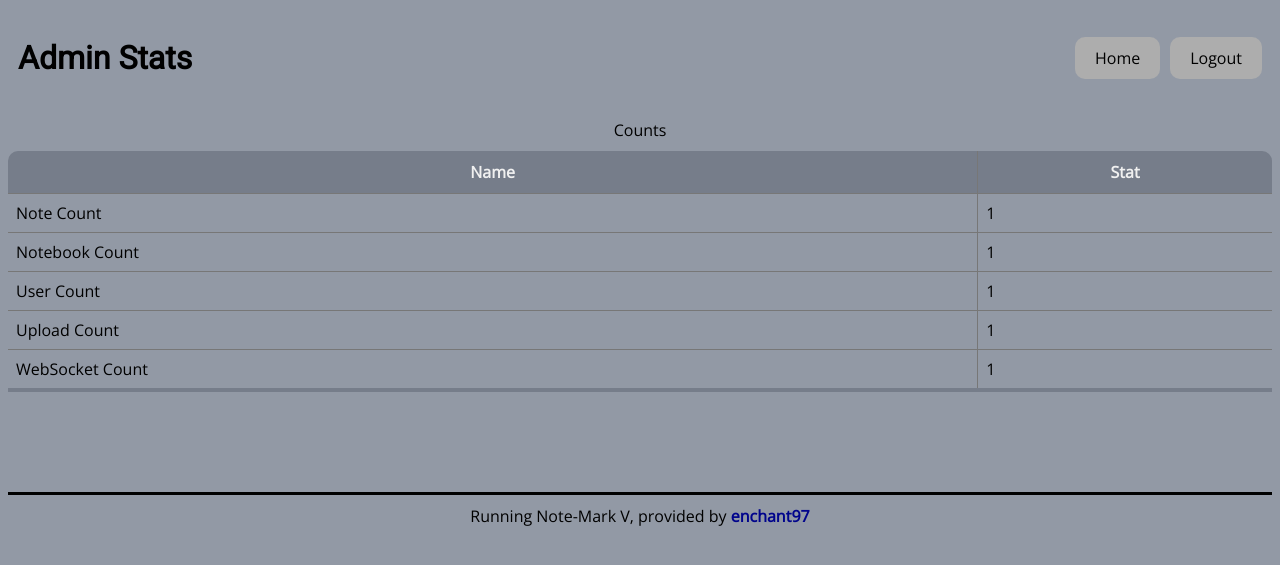
After one commit to enchant97/note-mark, a Python web app: template src/note_mark/templates/admin/stats.jinja2 in a window 1280 px wide. The commit adds this page. Shown: the top 565 px of the page. Run offline with Jinja, Linux system fonts and the light colour scheme; the template is opened without the code that fills it: most values are stand-ins (such as "Sample title", 1, 10 or a date in 2020).

Commit message:
add admin stats

```diff
--- a/src/note_mark/helpers/websocket/handler.py
+++ b/src/note_mark/helpers/websocket/handler.py
@@ -183,3 +183,7 @@ class MessageQueueHandler(TokenHandler):
         except KeyError:
             # we don't need to know about this error
             pass
+
+    @property
+    def clients_count(self):
+        return self.__clients_count
--- a/src/note_mark/templates/admin/index.jinja2
+++ b/src/note_mark/templates/admin/index.jinja2
@@ -2,5 +2,6 @@
 {% block title %}Admin Dashboard{% endblock %}
 {% block nav %}{% include "/shared/includes/admin-nav.jinja2" %}{% endblock %}
 {% block main %}
+<a href="{{ url_for('admin.stats') }}" class="button">Stats</a>
 <a href="{{ url_for('admin.change_user_password') }}" class="button">Change User Password</a>
 {% endblock %}
--- /dev/null
+++ b/src/note_mark/templates/admin/stats.jinja2
@@ -0,0 +1,36 @@
+{% extends "/shared/base.jinja2" %}
+{% block title %}Admin Stats{% endblock %}
+{% block nav %}{% include "/shared/includes/admin-nav.jinja2" %}{% endblock %}
+{% block main %}
+<table>
+    <legend>Counts</legend>
+    <thead>
+        <tr>
+            <th>Name</th>
+            <th>Stat</th>
+        </tr>
+    </thead>
+    <tbody>
+        <tr>
+            <td>Note Count</td>
+            <td>{{ note_count }}</td>
+        </tr>
+        <tr>
+            <td>Notebook Count</td>
+            <td>{{ notebook_count }}</td>
+        </tr>
+        <tr>
+            <td>User Count</td>
+            <td>{{ user_count }}</td>
+        </tr>
+        <tr>
+            <td>Upload Count</td>
+            <td>{{ upload_count }}</td>
+        </tr>
+        <tr>
+            <td>WebSocket Count</td>
+            <td>{{ ws_clients_count }}</td>
+        </tr>
+    </tbody>
+</table>
+{% endblock %}
```
Also changed, not shown: src/note_mark/database/crud.py (+12 -0 lines), src/note_mark/views/admin.py (+15 -1 lines).
